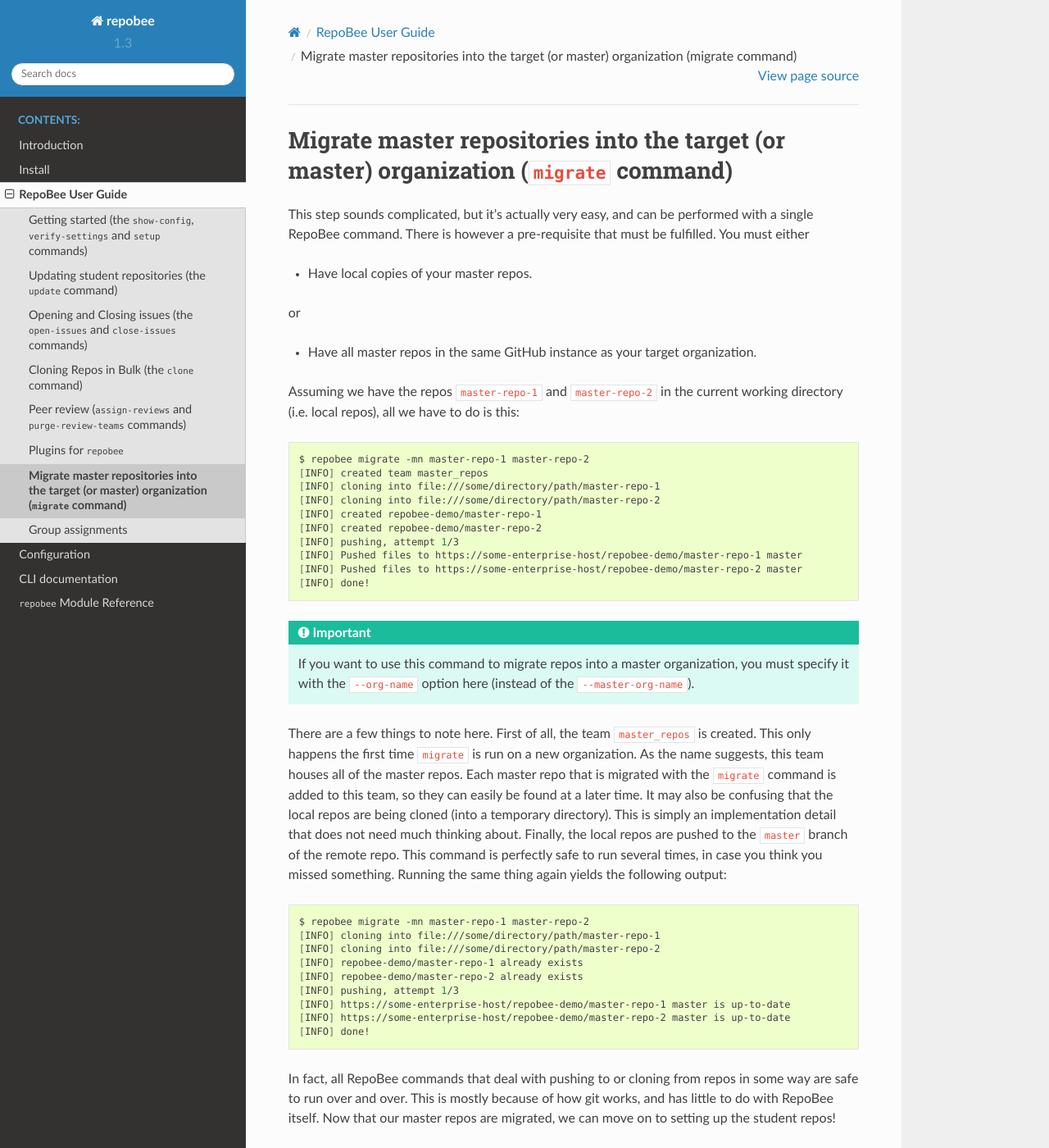
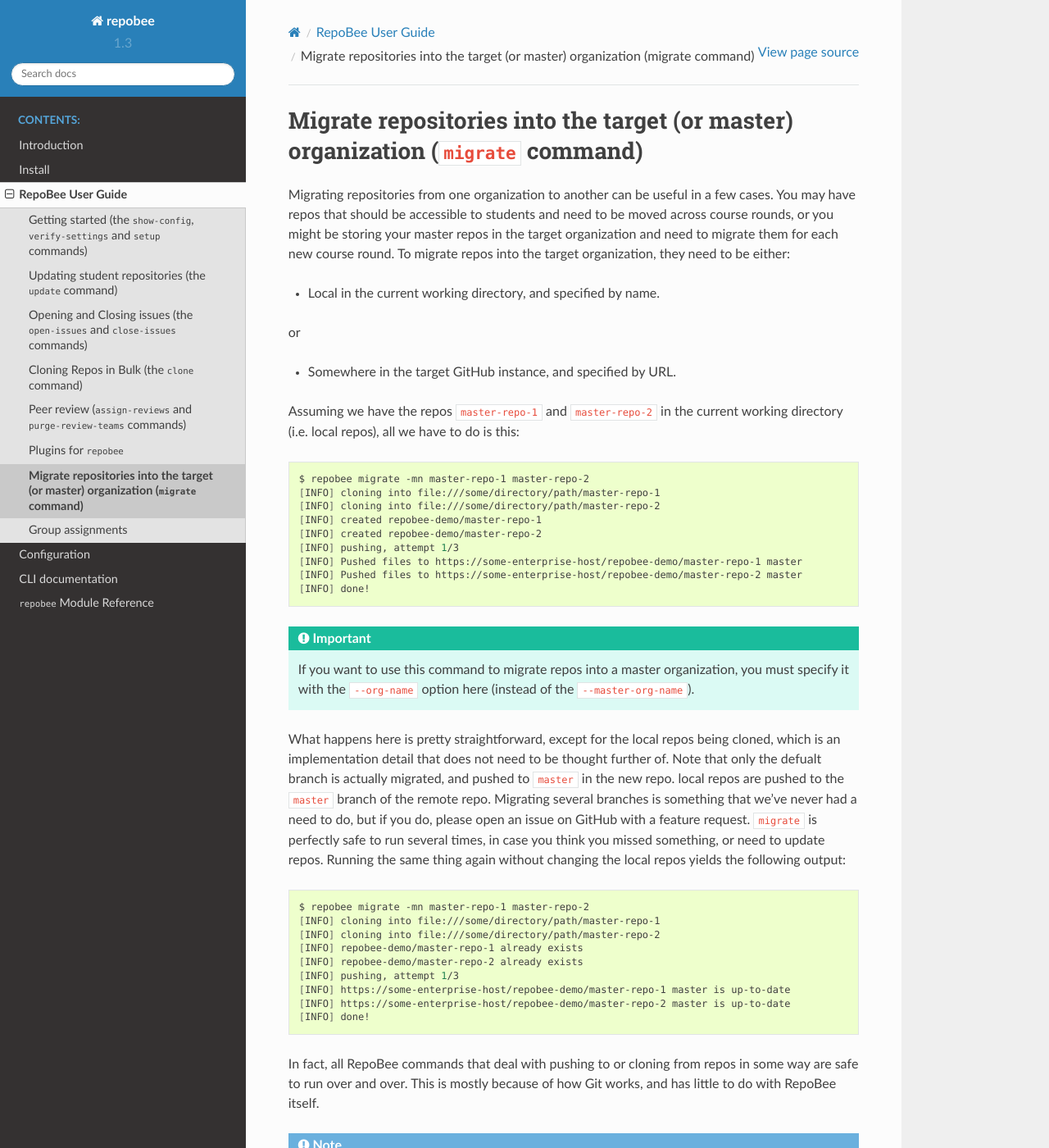
Before and after one commit to repobee/repobee, a Sphinx documentation site: the page built from docs/migrate.rst, in a window 1280 px wide and 1400 px high. Shown: the whole window at 82% size. Built offline with Sphinx 7.4.7 and the Read the Docs theme 2.0.0, drawn with Linux system fonts in a browser that asks for light colours.

Commit message:
Update the documentation to reflect changes to migrate

```diff
--- a/docs/migrate.rst
+++ b/docs/migrate.rst
@@ -1,16 +1,18 @@
 .. _migrate:
 
-Migrate master repositories into the target (or master) organization (``migrate`` command)
-******************************************************************************************
-This step sounds complicated, but it's actually very easy, and can be performed
-with a single RepoBee command. There is however a pre-requisite that must
-be fulfilled. You must either
+Migrate repositories into the target (or master) organization (``migrate`` command)
+***********************************************************************************
+Migrating repositories from one organization to another can be useful in a few
+cases. You may have repos that should be accessible to students and need to be
+moved across course rounds, or you might be storing your master repos in the
+target organization and need to migrate them for each new course round. To
+migrate repos into the target organization, they need to be either:
 
-* Have local copies of your master repos.
+* Local in the current working directory, and specified by name.
 
 or
 
-* Have all master repos in the same GitHub instance as your target organization.
+* Somewhere in the target GitHub instance, and specified by URL.
 
 Assuming we have the repos ``master-repo-1`` and ``master-repo-2`` in the
 current working directory (i.e. local repos), all we have to do is this:
@@ -18,7 +20,6 @@
 .. code-block:: bash
 
     $ repobee migrate -mn master-repo-1 master-repo-2
-    [INFO] created team master_repos
     [INFO] cloning into file:///some/directory/path/master-repo-1
     [INFO] cloning into file:///some/directory/path/master-repo-2
     [INFO] created repobee-demo/master-repo-1
@@ -34,16 +35,15 @@
     you must specify it with the ``--org-name`` option here (instead of the
     ``--master-org-name``).
 
-There are a few things to note here. First of all, the team ``master_repos`` is
-created. This only happens the first time ``migrate`` is run on a new
-organization. As the name suggests, this team houses all of the master repos.
-Each master repo that is migrated with the ``migrate`` command is added to this
-team, so they can easily be found at a later time. It may also be confusing that
-the local repos are being cloned (into a temporary directory). This is simply
-an implementation detail that does not need much thinking about. Finally, the
-local repos are pushed to the ``master`` branch of the remote repo. This command
-is perfectly safe to run several times, in case you think you missed something.
-Running the same thing again yields the following output:
+What happens here is pretty straightforward, except for the local repos being
+cloned, which is an implementation detail that does not need to be thought
+further of. Note that only the defualt branch is actually migrated, and pushed
+to ``master`` in the new repo. local repos are pushed to the ``master`` branch
+of the remote repo. Migrating several branches is something that we've never
+had a need to do, but if you do, please open an issue on GitHub with a feature
+request. ``migrate`` is perfectly safe to run several times, in case you think
+you missed something, or need to update repos. Running the same thing again
+without changing the local repos yields the following output:
 
 .. code-block:: bash
 
@@ -59,8 +59,7 @@
 
 In fact, all RepoBee commands that deal with pushing to or cloning from
 repos in some way are safe to run over and over. This is mostly because of
-how git works, and has little to do with RepoBee itself. Now that
-our master repos are migrated, we can move on to setting up the student repos!
+how Git works, and has little to do with RepoBee itself.
 
 .. note::
 
```
Also changed, not shown: docs/getting_started.rst (+5 -5 lines).
